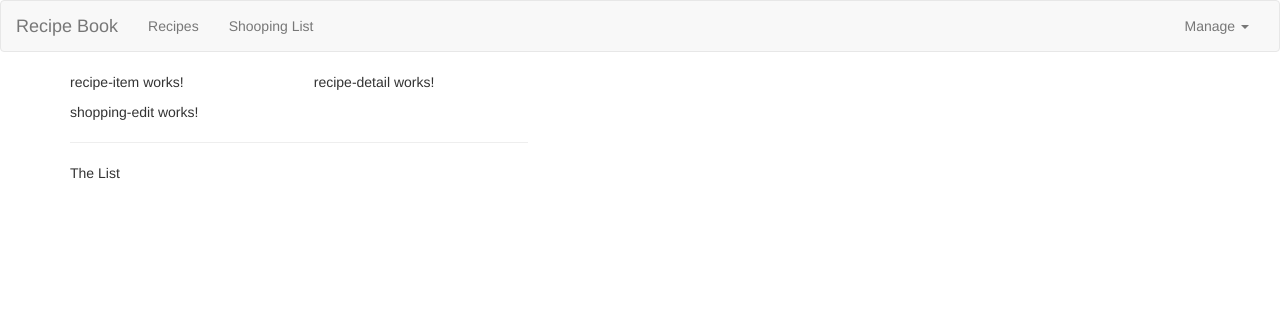
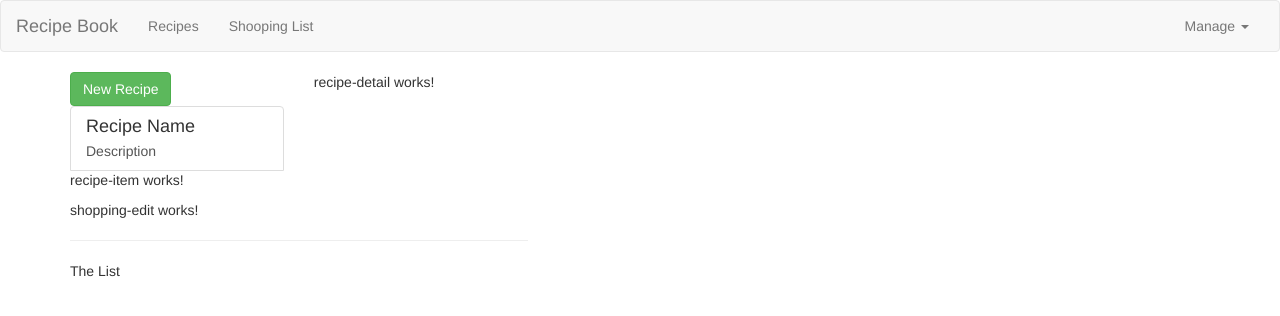
Before and after one commit to Chadsglm/recipeApp, an Angular app: page / in a window 1280 px wide. Shown: the top 316 px of the page. Built offline with nearby package versions, Linux system fonts and the light colour scheme.

Commit message:
Adding Content to the Recipes Components

```diff
--- a/src/app/recipes/recipe-list/recipe-list.component.html
+++ b/src/app/recipes/recipe-list/recipe-list.component.html
@@ -1 +1,19 @@
-<app-recipe-item></app-recipe-item>
+<div class="row">
+  <div class="col-xs-12">
+    <button class="btn btn-success">New Recipe</button>
+  </div>
+</div>
+<div class="row">
+  <div class="col-xs-12">
+    <a href="" class="list-group-item clearfix">
+      <div class="pull-left">
+        <h4 class="list-group-item-heading">Recipe Name</h4>
+        <p class="list-group-item-text">Description</p>
+        <span class="pull-right">
+          <img src="" alt="" class="img-responsive" style="max-height: 50px;">
+        </span>
+      </div>
+    </a>
+    <app-recipe-item></app-recipe-item>
+  </div>
+</div>
--- a/src/app/recipes/recipe-list/recipe-list.component.ts
+++ b/src/app/recipes/recipe-list/recipe-list.component.ts
@@ -1,4 +1,5 @@
 import { Component, OnInit } from '@angular/core';
+import { Recipe } from '../recipe.model';
 
 @Component({
   selector: 'app-recipe-list',
@@ -6,7 +7,9 @@ import { Component, OnInit } from '@angular/core';
   styleUrls: ['./recipe-list.component.scss']
 })
 export class RecipeListComponent implements OnInit {
-
+    recipes: Recipe[] = [
+      new Recipe('A Test Recipe', 'This is simple recipe', 'https://upload.wikimedia.org/wikipedia/commons/1/15/Recipe_logo.jpeg')
+    ];
   constructor() { }
 
   ngOnInit() {
```
